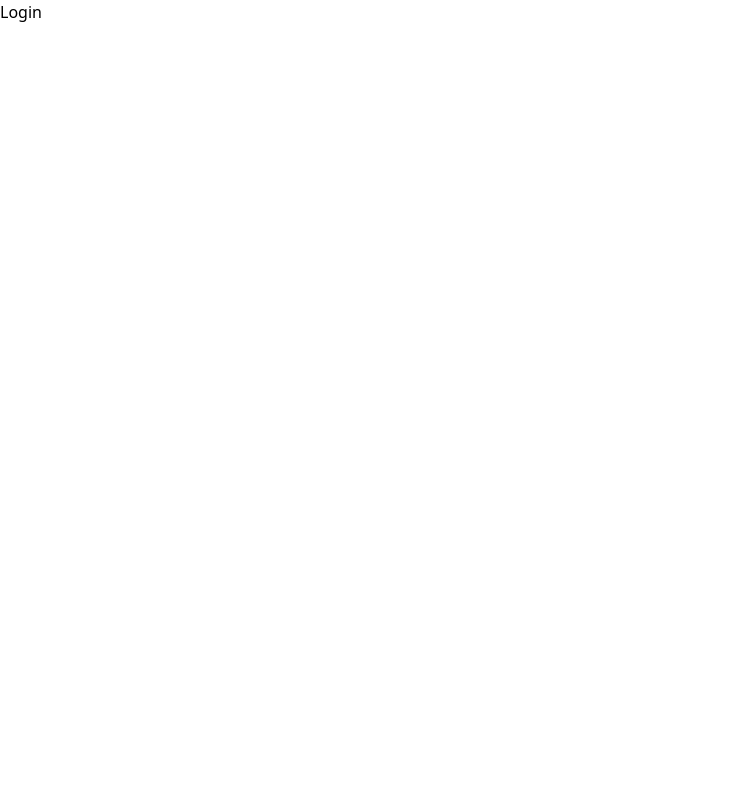
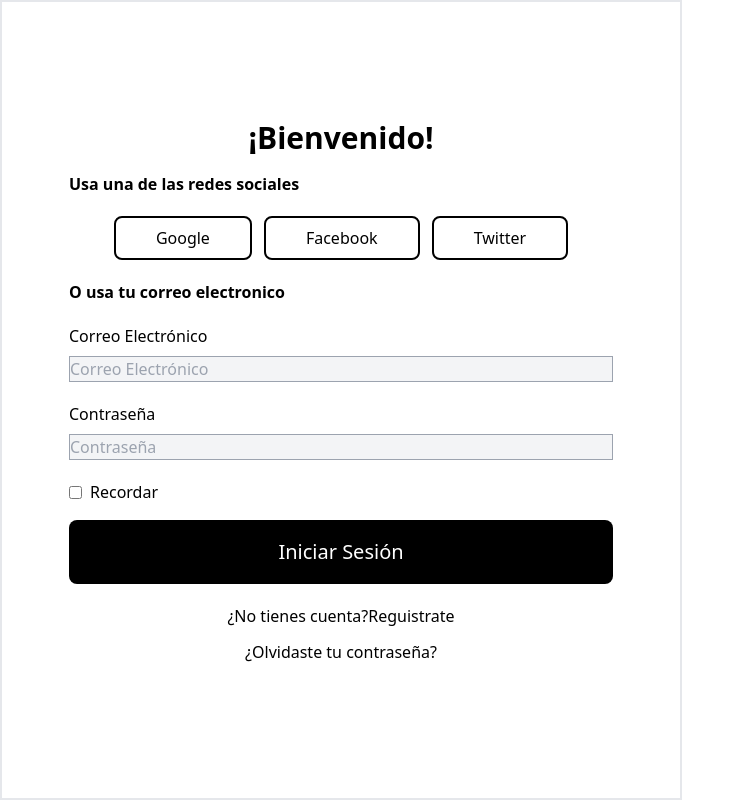
Before and after one commit to devathon-ed7/frontend, a React (Vite) app: page /login in a window 1280 px wide. Shown: the whole page, without its empty margins (0-744 px from the left). Built offline with nearby package versions, Linux system fonts and the light colour scheme.

Commit message:
chore: add login desing

```diff
--- /dev/null
+++ b/src/components/Button/Button.tsx
@@ -0,0 +1,9 @@
+import { ButtonProps } from "./Button.types";
+
+export const Button = ({ title }: ButtonProps) => {
+  return (
+    <button className="border-black border-2 bg-white text-black text-center px-10 py-2  rounded-lg">
+      {title}
+    </button>
+  );
+};
--- /dev/null
+++ b/src/components/Button/Button.types.ts
@@ -0,0 +1,3 @@
+export type ButtonProps = {
+  title: string;
+};
--- /dev/null
+++ b/src/components/Input/Input.tsx
@@ -0,0 +1,15 @@
+import { InputFieldProps } from "./Input.types";
+
+export const InputField = ({ id, type, placeholder, value, onChange }: InputFieldProps) => (
+  <div className="flex flex-col gap-2">
+    <label htmlFor={id}>{placeholder}</label>
+    <input
+      id={id}
+      type={type}
+      placeholder={placeholder}
+      className="bg-gray-100 border border-gray-400 w-full"
+      value={value}
+      onChange={onChange}
+    />
+  </div>
+);
--- /dev/null
+++ b/src/components/LoginForm/LoginForm.tsx
@@ -0,0 +1,52 @@
+import { FormEvent, useState } from "react";
+import { InputField } from "../Input/Input";
+
+export const LoginForm = () => {
+  const [email, setEmail] = useState("");
+  const [password, setPassword] = useState("");
+  const [rememberMe, setRememberMe] = useState(false);
+
+  const handleSubmit = (e: FormEvent) => {
+    e.preventDefault();
+    console.log({ email, password, rememberMe });
+  };
+
+  return (
+    <form onSubmit={handleSubmit} className="flex flex-col gap-3 sm:gap-5">
+      <InputField
+        id="email"
+        type="text"
+        placeholder="Correo Electrónico"
+        value={email}
+        onChange={(e) => setEmail(e.target.value)}
+      />
+      <InputField
+        id="password"
+        type="password"
+        placeholder="Contraseña"
+        value={password}
+        onChange={(e) => setPassword(e.target.value)}
+      />
+      <div className="flex flex-col gap-4">
+        <div className="flex items-center justify-between sm:justify-start">
+          <div className="flex items-center">
+            <input
+              type="checkbox"
+              id="recordar"
+              className="mr-2"
+              checked={rememberMe}
+              onChange={(e) => setRememberMe(e.target.checked)}
+            />
+            <label htmlFor="recordar">Recordar</label>
+          </div>
+        </div>
+        <button
+          type="submit"
+          className="text-white bg-black h-12 sm:h-16 md:h-20 lg:h-16 rounded-lg px-24 md:px-6 lg:px-8 text-sm md:text-lg lg:text-xl self-center sm:self-auto"
+        >
+          Iniciar Sesión
+        </button>
+      </div>
+    </form>
+  );
+};
--- a/src/main.tsx
+++ b/src/main.tsx
@@ -1,11 +1,13 @@
 import React from "react";
 import ReactDOM from "react-dom/client";
-import App from "./App.tsx";
+// import App from "./App.tsx";
 import "./index.css";
 import "./i18n/i18n.ts";
+import LoginView from "./views/LoginView/LoginView.tsx";
 
 ReactDOM.createRoot(document.getElementById("root")!).render(
   <React.StrictMode>
-    <App />
+    {/* <App /> */}
+    <LoginView />
   </React.StrictMode>,
 );
--- /dev/null
+++ b/src/views/LoginView/LoginView copy.tsx
@@ -0,0 +1,69 @@
+import { Button } from "../../components/Button/Button";
+
+const LoginView = () => {
+  return (
+    <main className="flex flex-col md:flex-row h-screen">
+      <div className="flex-1 flex justify-center items-center p-4 sm:p-10 border-2 border-red-500">
+        <div className="w-full max-w-xs sm:max-w-md md:max-w-lg lg:max-w-xl">
+          <p className="font-semibold text-center text-xl sm:text-2xl md:text-3xl ">¡Bienvenido!</p>
+          <div className="border border-purple-500 p-4 flex flex-col gap-3 sm:gap-5">
+            <span className="font-semibold">Usa una de las redes sociales</span>
+            <div className="flex flex-col justify-center sm:flex-row gap-3">
+              <Button title="Google" />
+              <Button title="Facebook" />
+              <Button title="Twitter" />
+            </div>
+            <span className="font-semibold">O usa tu correo electronico</span>
+            <form action="">
+              <div className="flex flex-col gap-3 sm:gap-5 border-2 border-blue-600">
+                <div className="flex flex-col gap-2">
+                  <label htmlFor="email">Correo Electronico</label>
+                  <input
+                    id="email"
+                    type="text"
+                    placeholder="correo@example.com"
+                    className="bg-gray-100 border border-gray-400 w-full"
+                  />
+                </div>
+                <div className="flex flex-col gap-2">
+                  <label htmlFor="password">Contraseña</label>
+                  <input
+                    id="password"
+                    type="password"
+                    placeholder="**********"
+                    className="bg-gray-100 border border-gray-400 w-full"
+                  />
+                </div>
+                <div className="flex flex-col gap-4">
+                  <div className="flex items-center justify-between sm:justify-start">
+                    <div className="flex items-center">
+                      <input type="checkbox" id="recordar" className="mr-2" />
+                      <label htmlFor="recordar">Recordar</label>
+                    </div>
+                  </div>
+                  <button className="text-white bg-black h-12 sm:h-16 md:h-20 lg:h-16 rounded-lg px-24 md:px-6 lg:px-8 text-sm md:text-lg lg:text-xl self-center sm:self-auto">
+                    Iniciar Sesión
+                  </button>
+                </div>
+              </div>
+            </form>
+            <div className="flex flex-col gap-2 sm:gap-3 text-center">
+              <span>
+                ¿No tienes cuenta?
+                <a href="" className="text-black">
+                  Reguistrate
+                </a>
+              </span>
+              <a href="" className="text-black">
+                ¿Olvidaste tu contraseña?
+              </a>
+            </div>
+          </div>
+        </div>
+      </div>
+      <div className="flex-1"></div>
+    </main>
+  );
+};
+
+export default LoginView;
--- a/src/views/LoginView/LoginView.tsx
+++ b/src/views/LoginView/LoginView.tsx
@@ -1,7 +1,40 @@
+// import { Link } from "react-router-dom";
+import { Button } from "../../components/Button/Button";
+import { LoginForm } from "../../components/LoginForm/LoginForm";
+
 const LoginView = () => {
   return (
-    <main>
-      <p>Login</p>
+    <main className="flex flex-col md:flex-row h-screen">
+      <div className="flex-1 flex justify-center items-center p-4 sm:p-10 border-2">
+        <div className="w-full max-w-xs sm:max-w-md md:max-w-lg lg:max-w-xl">
+          <p className="font-semibold text-center text-xl sm:text-2xl md:text-3xl ">¡Bienvenido!</p>
+          <div className="p-4 flex flex-col gap-3 sm:gap-5">
+            <span className="font-semibold">Usa una de las redes sociales</span>
+            <div className="flex flex-col justify-center sm:flex-row gap-3">
+              <Button title="Google" />
+              <Button title="Facebook" />
+              <Button title="Twitter" />
+            </div>
+            <span className="font-semibold">O usa tu correo electronico</span>
+            <LoginForm />
+            <div className="flex flex-col gap-2 sm:gap-3 text-center">
+              <span>
+                ¿No tienes cuenta?
+                <a href="" className="text-black">
+                  Reguistrate
+                </a>
+                {/* <Link to={""} className="text-black">
+                  Reguistrarse
+                </Link> */}
+              </span>
+              <a href="" className="text-black">
+                ¿Olvidaste tu contraseña?
+              </a>
+            </div>
+          </div>
+        </div>
+      </div>
+      <div className="flex-1"></div>
     </main>
   );
 };
```
Also changed, not shown: src/components/Input/Input.types.ts (added, +7 -0 lines).
